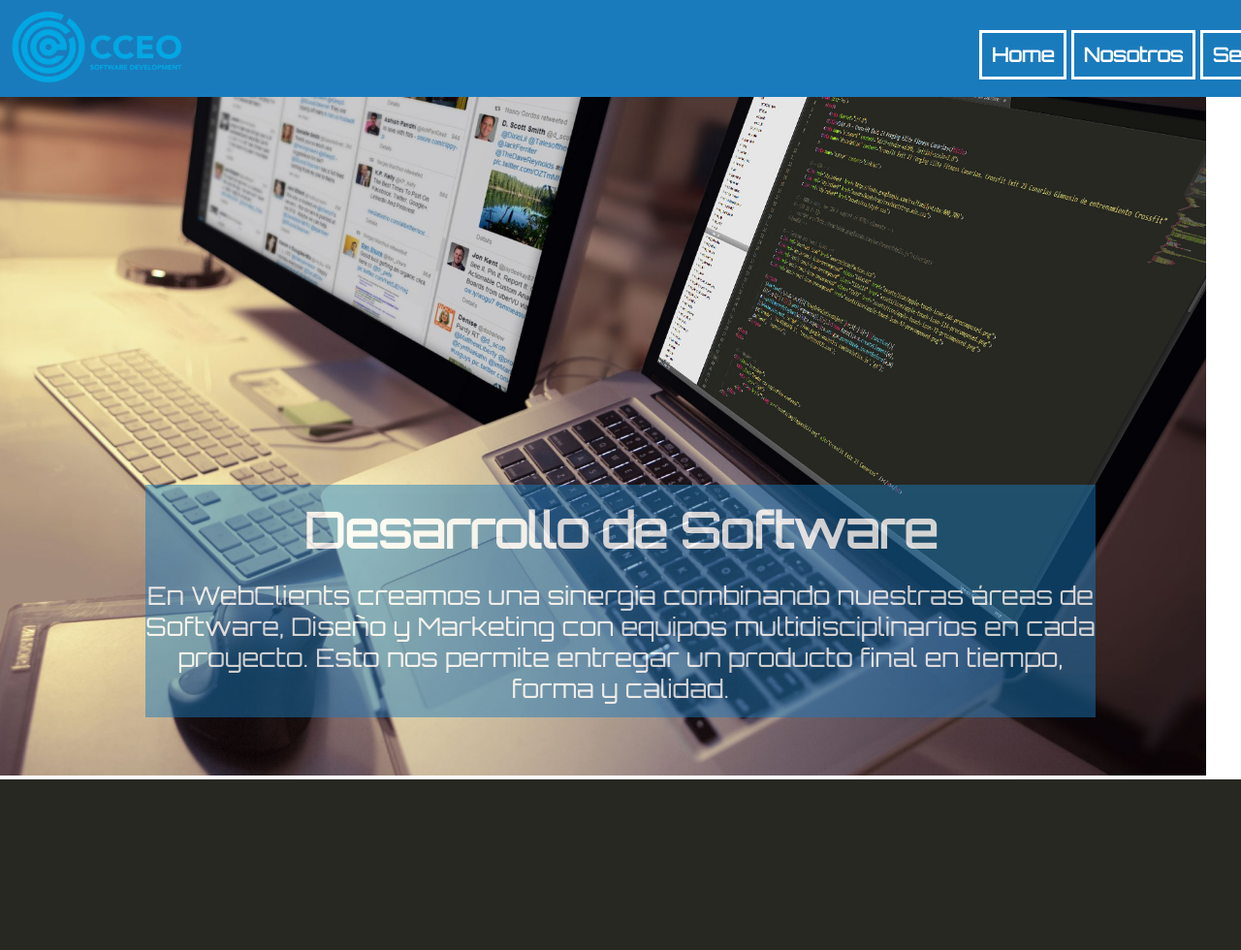
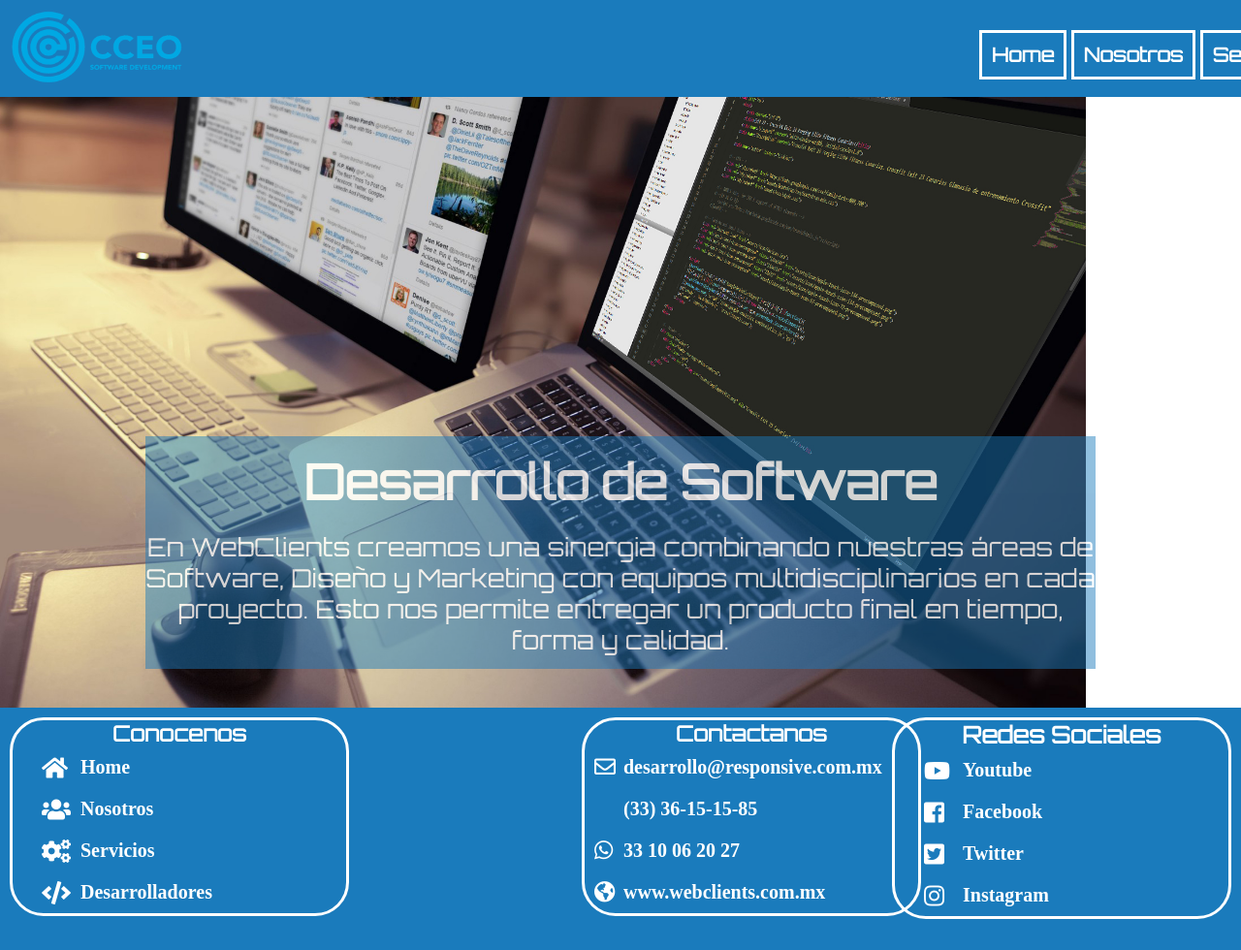
Before and after one commit to Davidpacheco1/219-1.PII-WebClients, a PHP site: page / in a window 1280 px wide. Shown: the whole page at 97% size. Before the commit the page ends 804 px from the top, so only its background shows below. Run offline with PHP 8.4, Linux system fonts and the light colour scheme; some libraries are stand-ins or nearby versions.

Commit message:
Template Complete

```diff
--- a/css/estilos.css
+++ b/css/estilos.css
@@ -1,15 +1,15 @@
-*{
+* {
     margin: 0;
     padding: 0;
     box-sizing: border-box;
 }
 
-body{
-    font-family: 'Orbitron','sans-serif';
+body {
+    font-family: 'Orbitron', 'sans-serif';
     background: #fff;
 }
 
-header{
+header {
     position: fixed;
     width: 100%;
     height: 100px;
@@ -20,14 +20,14 @@ header{
     z-index: 1;
 }
 
-header img{
+header img {
     width: 200px;
     height: 100px;
     padding: 0;
     margin: 0;
 }
 
-header a{
+header a {
     position: relative;
     background: #fff;
     padding: 10px;
@@ -44,27 +44,27 @@ header a{
     border-style: solid;
 }
 
-.Contenido span{
+.Contenido span {
     position: absolute;
     margin: 0;
     padding: 0;
     top: 100px;
 }
 
-.Contenido span img{
+.Contenido span img {
     width: 100%;
-    height: 700px;
+    height: 630px;
 
 }
 
-.Contenido .Div-Text{
+.Contenido .Div-Text {
     position: absolute;
     height: 30%;
-    top: 500px;
+    top: 450px;
     left: 150px;
     right: 150px;
     padding: 0px 0px;
-    background: rgba(26,123,188,.6);
+    background: rgba(26, 123, 188, .6);
     opacity: 0.8;
     display: flex;
     flex-direction: column;
@@ -74,14 +74,169 @@ header a{
     color: #fff;
 }
 
-.Contenido .Div-Text h1{
+.Contenido .Div-Text h1 {
     font-size: 50px;
     font-weight: bold;
     padding: 0px 0px 20px;
 }
 
-.Contenido .Div-Text p{
+.Contenido .Div-Text p {
     font-size: 26px;
     text-align: center;
     padding: 0px 0px;
 }
+
+footer {
+    margin-left: 0px;
+    position: absolute;
+    top: 730px;
+    width: 100%;
+    height: 250px;
+    transition: margin-left .6s;
+    background: #1A7BBC;
+    text-align: center;
+}
+
+footer li {
+    position: relative;
+    padding: 10px;
+    list-style: none;
+    text-align: left;
+    left: 30px;
+    font-family: 'Bree Serif', serif;
+    font-size: 20px;
+}
+
+footer .conocenos {
+    border-radius: 35px 35px 35px 35px;
+    -moz-border-radius: 35px 35px 35px 35px;
+    -webkit-border-radius: 35px 35px 35px 35px;
+    border: 3px solid #fff;
+    position: absolute;
+    display: inline-block;
+    width: 350px;
+    top: 10px;
+    left: 10px;
+    font-weight: bold;
+    font-size: 22px;
+    color: #fff;
+}
+
+footer div{
+    width: 30%;
+}
+
+footer .conocenos a{
+    font-weight: lighter;;
+    font-size: 24px;
+    color: #fff;
+    text-decoration: none;
+
+}
+
+footer .conocenos li{
+    font-weight: bold;
+    padding-left: 40px;
+    width: 30%;
+}
+
+.conocenos #home, #nosotros, #servicios, #desarrolladores{
+    position: absolute;
+    display: inline-block;
+    left: 0;
+    padding: 10px;
+    padding-left: 30px;
+}
+
+footer .contactanos {
+    border-radius: 35px 35px 35px 35px;
+    -moz-border-radius: 35px 35px 35px 35px;
+    -webkit-border-radius: 35px 35px 35px 35px;
+    border: 3px solid #fff;
+    position: absolute;
+    display: inline-block;
+    width: 350px;
+    top: 10px;
+    left: 600px;
+    font-weight: bold;
+    font-size: 22px;
+    color: #fff;
+}
+
+.contactanos #correo {
+    font-weight: lighter;
+    position: absolute;
+    display: inline-block;
+    left: 0;
+    padding: 10px;
+}
+
+.contactanos #phone {
+    font-weight: lighter;
+    font: normal normal normal 14px/1 FontAwesome;
+    font-size: inherit;
+    text-rendering: auto;
+    -webkit-font-smoothing: antialiased;
+    -moz-osx-font-smoothing: grayscale;
+    content: '\f095';
+    position: absolute;
+    display: inline-block;
+    left: 0;
+    padding: 10px;
+}
+
+.contactanos #whatsapp {
+    font-weight: lighter;
+    font-size: inherit;
+    text-rendering: auto;
+    -webkit-font-smoothing: antialiased;
+    -moz-osx-font-smoothing: grayscale;
+    position: absolute;
+    display: inline-block;
+    left: 0;
+    padding: 10px;
+}
+
+.contactanos #web {
+    position: absolute;
+    display: inline-block;
+    left: 0;
+    padding: 10px;
+}
+
+footer .redes {
+    border-radius: 35px 35px 35px 35px;
+    -moz-border-radius: 35px 35px 35px 35px;
+    -webkit-border-radius: 35px 35px 35px 35px;
+    border: 3px solid #fff;
+    position: absolute;
+    display: inline-block;
+    width: 350px;
+    top: 10px;
+    right: 10px;
+    font-weight: bold;
+    font-size: 24px;
+    color: #fff;
+}
+
+footer .redes a{
+    font-weight: lighter;;
+    font-size: 24px;
+    color: #fff;
+    text-decoration: none;
+
+}
+
+footer .redes li{
+    font-weight: bold;
+    padding-left: 40px;
+    width: 30%;
+}
+
+.redes #youtube, #facebook, #twitter, #instagram{
+    position: absolute;
+    display: inline-block;
+    left: 0;
+    padding: 10px;
+    padding-left: 30px;
+}
--- a/index.html
+++ b/index.html
@@ -1,5 +1,6 @@
 <!DOCTYPE html>
 <html lang="en">
+
 <head>
     <meta charset="UTF-8">
     <meta name="viewport" content="width=device-width, user-scalable=no, initial-scale=1.0, maximum-scale=1.0, minimum-scale=1.0">
@@ -10,6 +11,7 @@
     <link rel="stylesheet" href="css/estilos.css">
 
 </head>
+
 <body>
 
     <header>
@@ -21,6 +23,7 @@
             <span><a href="html/contact.html">Contacto</a></span>
         </nav>
     </header>
+
     <div class="Contenido">
         <span><img src="img/img1.jpg" alt="Imagen Home"></span>
         <div class="Div-Text">
@@ -29,5 +32,88 @@
         </div>
     </div>
 
+    <footer>
+        <div class="conocenos">
+            <p>Conocenos</p>
+            <ul>
+                <div>
+                    <a href="index.html">
+                        <span id="home" class="fas fa-home"></span>
+                        <li>Home</li>
+                    </a>
+                </div>
+
+                <div>
+                    <a href="html/about.html">
+                        <span id="nosotros" class="fas fa-users"></span>
+                        <li>Nosotros</li>
+                    </a>
+                </div>
+
+                <div>
+                    <a href="html/services.html">
+                        <span id="servicios" class="fas fa-cogs"></span>
+                        <li>Servicios</li>
+                </a>
+                </div>
+
+                <div>
+                    <a href="html/contact.html">
+                        <span id="desarrolladores" class="fas fa-code"></span>
+                        <li>Desarrolladores</li>
+                </a>
+                </div>
+
+            </ul>
+        </div>
+        <div class="contactanos">
+            <p>Contactanos</p>
+            <ul>
+                <span id="correo" class="far fa-envelope"></span>
+                <li>desarrollo@responsive.com.mx</li>
+                <span id="phone" class="fal fa-phone"></span>
+                <li>(33) 36-15-15-85</li>
+                <span id="whatsapp" class="fab fa-whatsapp"></span>
+                <li>33 10 06 20 27</li>
+                <span id="web" class="fas fa-globe-americas"></span>
+                <li>www.webclients.com.mx</li>
+            </ul>
+        </div>
+        <div class="redes">
+            <p>Redes Sociales</p>
+            <ul>
+                <div>
+                    <a href="https://www.youtube.com/watch?v=T5pLF6Hd1D4">
+                        <span id="youtube" class="fab fa-youtube"></span>
+                        <li>Youtube</li>
+                    </a>
+                </div>
+
+                <div>
+                    <a href="https://es-la.facebook.com/">
+                        <span id="facebook" class="fab fa-facebook-square"></span>
+                        <li>Facebook</li>
+                    </a>
+                </div>
+
+                <div>
+                    <a href="https://twitter.com/?lang=es">
+                        <span id="twitter" class="fab fa-twitter-square"></span>
+                        <li>Twitter</li>
+                </a>
+                </div>
+
+                <div>
+                    <a href="https://www.instagram.com/?hl=es-la">
+                        <span id="instagram" class="fab fa-instagram"></span>
+                        <li>Instagram</li>
+                </a>
+                </div>
+
+            </ul>
+        </div>
+    </footer>
+
 </body>
+
 </html>
```
Lines whose indentation alone changed are shown as unchanged.
